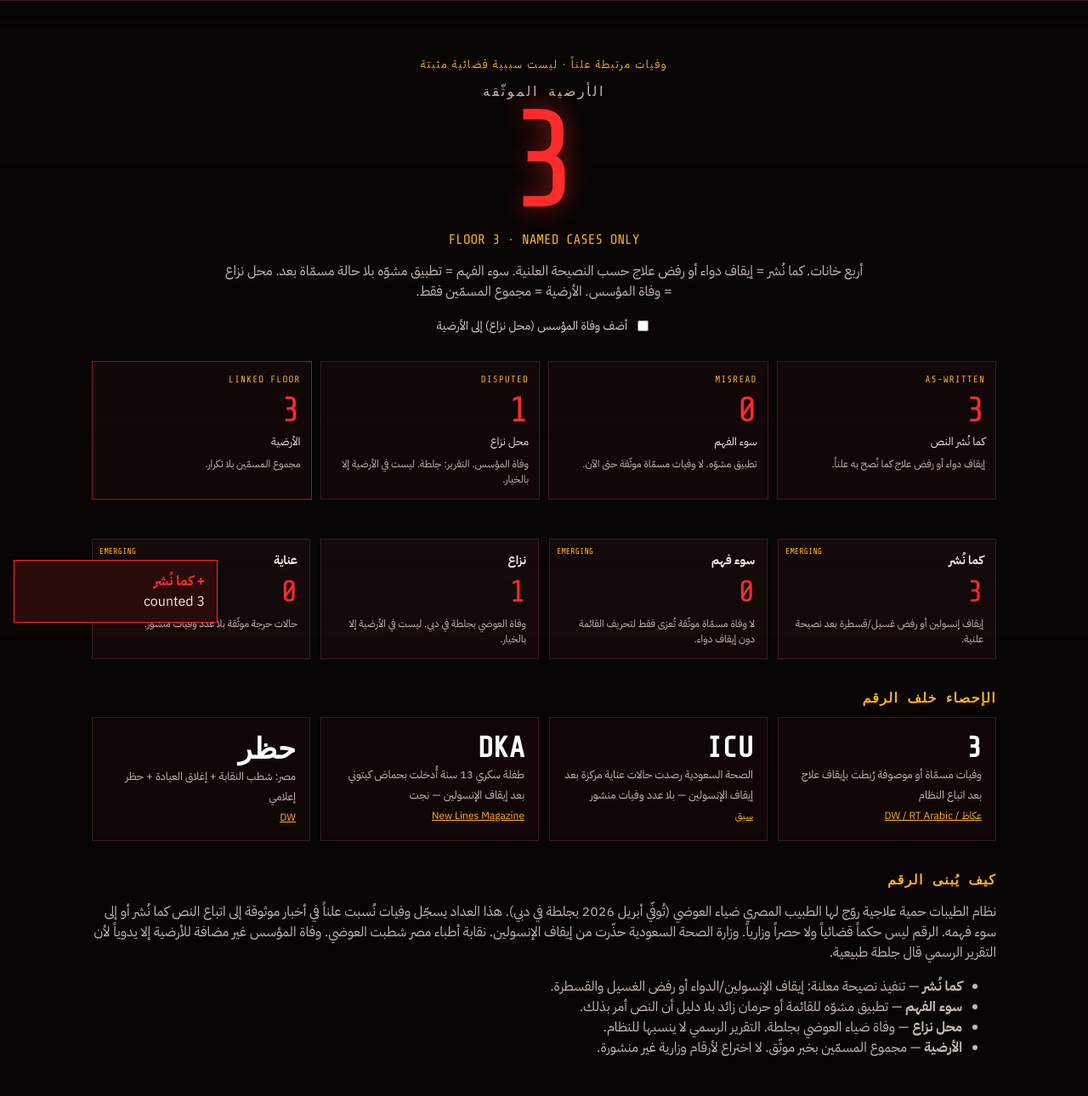
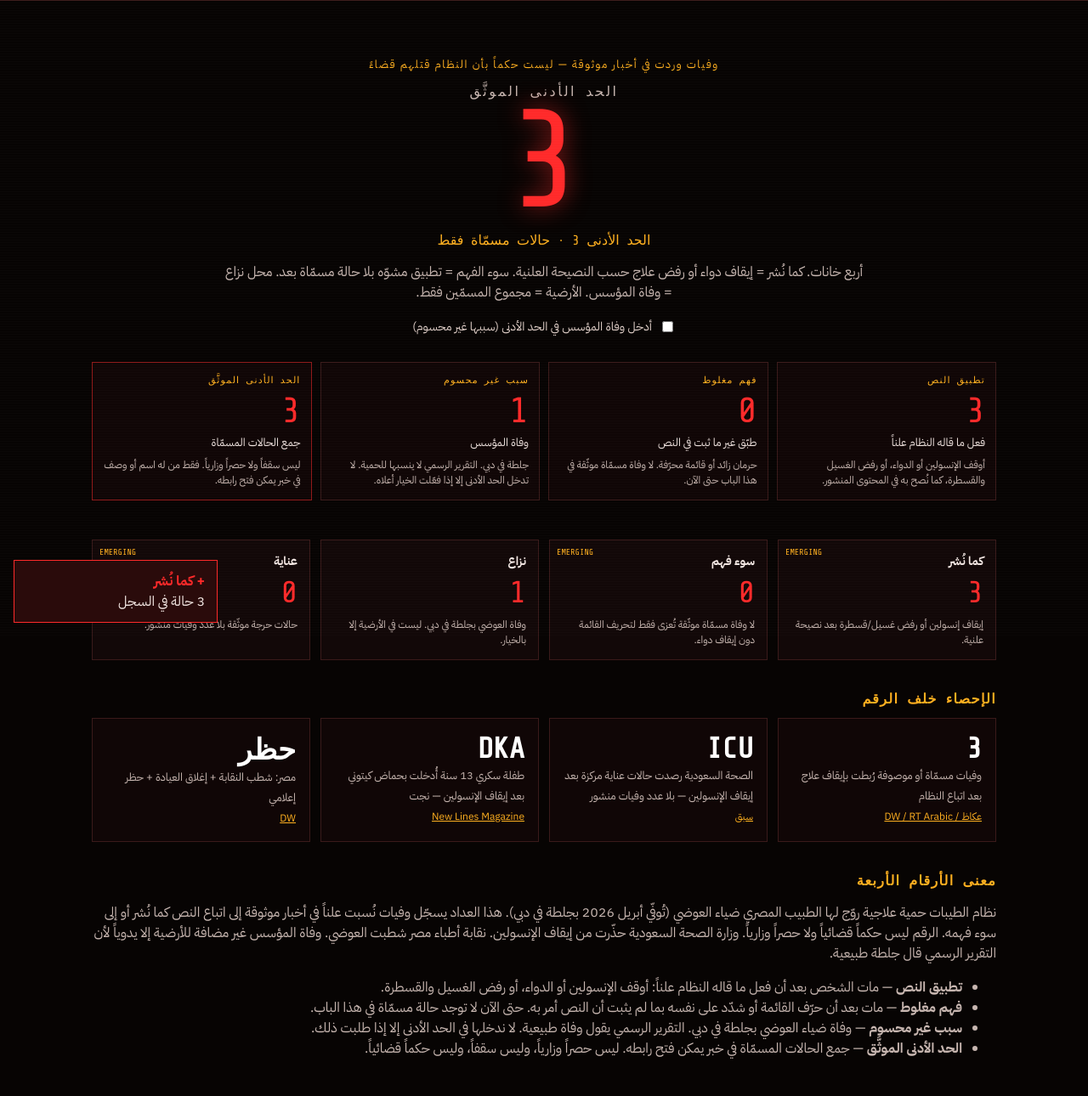
Before and after one commit to aejabri/tayyibat-deathtoll, a plain HTML site: page index.html in a window 1280 px wide. Shown: the part 51-1341 px from the top of the page at 85% size. Drawn offline with nearby package versions, Linux system fonts and the light colour scheme.

Commit message:
Clarify Arabic: الحد الأدنى الموثَّق instead of الأرضية

```diff
--- a/app.js
+++ b/app.js
@@ -31,11 +31,12 @@ function renderStats() {
   $("stats").innerHTML = state.data.supportingStats.map((s) => `
     <article class="stat"><b>${s.stat}</b><span>${s.label}</span><div><a href="${s.url}" target="_blank" rel="noopener">${s.source}</a></div></article>`).join("");
 }
+const CAT_AR = { aswritten: "تطبيق النص", misread: "فهم مغلوط", disputed: "سبب غير محسوم", icu: "عناية مركزة" };
 function renderLog() {
   const rows = state.data.cases.filter((c) => state.filter === "all" || c.category === state.filter).sort((a, b) => b.date.localeCompare(a.date));
   $("log").innerHTML = rows.map((c) => `
     <article class="card">
-      <div class="meta"><span>${c.date}</span><span>${c.category}</span><span>${c.fatalities} وفيات</span><span class="grade">GRADE ${c.grade}</span><span>${c.status}</span></div>
+      <div class="meta"><span>${c.date}</span><span>${CAT_AR[c.category] || c.category}</span><span>${c.fatalities} وفاة</span><span class="grade">درجة ${c.grade}</span><span>${c.status}</span></div>
       <h3>${c.title}</h3><p>${c.summary}</p>
       <p style="margin-top:8px;color:#9a8882">${c.location}</p>
       <div class="sources">${c.sources.map((s) => `<a href="${s.url}" target="_blank" rel="noopener">↗ ${s.name}</a>`).join("")}</div>
@@ -44,10 +45,10 @@ function renderLog() {
 function renderHeads() {
   const L = lanes();
   const cards = [
-    { id: "written", name: "AS-WRITTEN", sub: "كما نُشر النص", hint: "إيقاف دواء أو رفض علاج كما نُصح به علناً.", n: L.written },
-    { id: "misread", name: "MISREAD", sub: "سوء الفهم", hint: "تطبيق مشوّه. لا وفيات مسمّاة موثّقة حتى الآن.", n: L.misread },
-    { id: "disputed", name: "DISPUTED", sub: "محل نزاع", hint: "وفاة المؤسس. التقرير: جلطة. ليست في الأرضية إلا بالخيار.", n: state.includeFounder ? L.disputed : catSum(["disputed"]) },
-    { id: "floor", name: "LINKED FLOOR", sub: "الأرضية", hint: "مجموع المسمّين بلا تكرار.", n: L.floor }
+    { id: "written", name: "تطبيق النص", sub: "فعل ما قاله النظام علناً", hint: "أوقف الإنسولين أو الدواء، أو رفض الغسيل والقسطرة، كما نُصح به في المحتوى المنشور.", n: L.written },
+    { id: "misread", name: "فهم مغلوط", sub: "طبّق غير ما ثبت في النص", hint: "حرمان زائد أو قائمة محرّفة. لا وفاة مسمّاة موثّقة في هذا الباب حتى الآن.", n: L.misread },
+    { id: "disputed", name: "سبب غير محسوم", sub: "وفاة المؤسس", hint: "جلطة في دبي. التقرير الرسمي لا ينسبها للحمية. لا تدخل الحد الأدنى إلا إذا فعّلت الخيار أعلاه.", n: state.includeFounder ? L.disputed : catSum(["disputed"]) },
+    { id: "floor", name: "الحد الأدنى الموثَّق", sub: "جمع الحالات المسمّاة", hint: "ليس سقفاً ولا حصراً وزارياً. فقط من له اسم أو وصف في خبر يمكن فتح رابطه.", n: L.floor }
   ];
   $("heads").innerHTML = cards.map((h) => `
     <article class="head ${h.id}">
@@ -60,9 +61,9 @@ function renderHeads() {
 function renderHeadline() {
   const total = lanes().floor;
   animateCount($("headline-count"), total);
-  $("headline-label").textContent = "الأرضية الموثّقة";
+  $("headline-label").textContent = "الحد الأدنى الموثَّق";
   $("headline-note").textContent = state.data.headline.note;
-  $("headline-range").textContent = `FLOOR ${pad(total)}  ·  NAMED CASES ONLY`;
+  $("headline-range").textContent = `الحد الأدنى ${pad(total)}  ·  حالات مسمّاة فقط`;
   renderHeads();
 }
 function toastEmerging() {
@@ -70,7 +71,7 @@ function toastEmerging() {
     setTimeout(() => {
       const t = document.createElement("div");
       t.className = "toast";
-      t.innerHTML = `<b>+ ${c.short}</b><span>${c.count} counted</span>`;
+      t.innerHTML = `<b>+ ${c.short}</b><span>${c.count} حالة في السجل</span>`;
       $("toast-layer").appendChild(t);
       setTimeout(() => t.remove(), 4200);
     }, 900 + i * 1400);
@@ -78,7 +79,7 @@ function toastEmerging() {
 }
 async function boot() {
   state.data = window.TOLL;
-  $("as-of").textContent = "AS OF " + state.data.asOf;
+  $("as-of").textContent = "حتى " + state.data.asOf;
   $("disclaimer").textContent = state.data.meta.disclaimer;
   renderHeadline(); renderCats(); renderStats(); renderLog(); toastEmerging();
   const tick = () => { $("clock").textContent = new Date().toISOString().replace("T", " ").slice(0, 19) + "Z"; };
--- a/index.html
+++ b/index.html
@@ -3,7 +3,7 @@
 <head>
   <meta charset="UTF-8" />
   <meta name="viewport" content="width=device-width, initial-scale=1" />
-  <title>عداد وفيات نظام الطيبات — Tayyibat Deathtoll</title>
+  <title>عداد وفيات نظام الطيبات</title>
   <link href="https://fonts.googleapis.com/css2?family=IBM+Plex+Sans+Arabic:wght@400;600;700&family=Share+Tech+Mono&display=swap" rel="stylesheet" />
   <link rel="stylesheet" href="styles.css" />
 </head>
@@ -11,29 +11,29 @@
   <div class="scanlines"></div>
   <div id="toast-layer"></div>
   <header class="topbar">
-    <div class="brand"><span class="pulse-dot"></span><span>نظام الطيبات · DEATHTOLL</span></div>
+    <div class="brand"><span class="pulse-dot"></span><span>عداد وفيات نظام الطيبات</span></div>
     <div class="top-meta"><span id="as-of"></span><span id="clock"></span></div>
   </header>
   <main>
     <section class="hero">
-      <p class="eyebrow">وفيات مرتبطة علناً · ليست سببية قضائية مثبتة</p>
-      <div class="counter-label" id="headline-label">الأرضية الموثّقة</div>
+      <p class="eyebrow">وفيات وردت في أخبار موثوقة — ليست حكماً بأن النظام قتلهم قضاءً</p>
+      <div class="counter-label" id="headline-label">الحد الأدنى الموثَّق</div>
       <div class="counter" id="headline-count">0</div>
       <div class="range" id="headline-range"></div>
       <p class="hero-note" id="headline-note"></p>
-      <label class="toggle"><input type="checkbox" id="include-founder" /> أضف وفاة المؤسس (محل نزاع) إلى الأرضية</label>
+      <label class="toggle"><input type="checkbox" id="include-founder" /> أدخل وفاة المؤسس في الحد الأدنى (سببها غير محسوم)</label>
       <div class="heads" id="heads"></div>
     </section>
     <section class="cats" id="cats"></section>
     <section class="stats"><h2>الإحصاء خلف الرقم</h2><div class="stat-grid" id="stats"></div></section>
     <section class="method">
-      <h2>كيف يُبنى الرقم</h2>
+      <h2>معنى الأرقام الأربعة</h2>
       <p id="disclaimer"></p>
       <ul>
-        <li><strong>كما نُشر</strong> — تنفيذ نصيحة معلنة: إيقاف الإنسولين/الدواء أو رفض الغسيل والقسطرة.</li>
-        <li><strong>سوء الفهم</strong> — تطبيق مشوّه للقائمة أو حرمان زائد بلا دليل أن النص أمر بذلك.</li>
-        <li><strong>محل نزاع</strong> — وفاة ضياء العوضي بجلطة. التقرير الرسمي لا ينسبها للنظام.</li>
-        <li><strong>الأرضية</strong> — مجموع المسمّين بخبر موثّق. لا اختراع لأرقام وزارية غير منشورة.</li>
+        <li><strong>تطبيق النص</strong> — مات الشخص بعد أن فعل ما قاله النظام علناً: أوقف الإنسولين أو الدواء، أو رفض الغسيل والقسطرة.</li>
+        <li><strong>فهم مغلوط</strong> — مات بعد أن حرّف القائمة أو شدّد على نفسه بما لم يثبت أن النص أمر به. حتى الآن لا توجد حالة مسمّاة في هذا الباب.</li>
+        <li><strong>سبب غير محسوم</strong> — وفاة ضياء العوضي بجلطة في دبي. التقرير الرسمي يقول وفاة طبيعية. لا ندخلها في الحد الأدنى إلا إذا طلبت ذلك.</li>
+        <li><strong>الحد الأدنى الموثَّق</strong> — جمع الحالات المسمّاة في خبر يمكن فتح رابطه. ليس حصراً وزارياً، وليس سقفاً، وليس حكماً قضائياً.</li>
       </ul>
     </section>
     <section class="log">
@@ -41,16 +41,16 @@
         <h2>سجل الأدلة</h2>
         <div class="filters">
           <button class="chip active" data-filter="all">الكل</button>
-          <button class="chip" data-filter="aswritten">كما نُشر</button>
-          <button class="chip" data-filter="misread">سوء فهم</button>
-          <button class="chip" data-filter="disputed">نزاع</button>
+          <button class="chip" data-filter="aswritten">تطبيق النص</button>
+          <button class="chip" data-filter="misread">فهم مغلوط</button>
+          <button class="chip" data-filter="disputed">غير محسوم</button>
           <button class="chip" data-filter="icu">عناية مركزة</button>
         </div>
       </div>
       <div id="log"></div>
     </section>
   </main>
-  <footer>دفتر علني. حدّث <code>toll.js</code>. ليس بديلاً عن طبيب.</footer>
+  <footer>سجل علني للحالات المسمّاة. حدّث الملف <code>toll.js</code>. هذا الموقع لا يغني عن طبيب.</footer>
   <script src="toll.js"></script>
   <script src="app.js"></script>
 </body>
```
